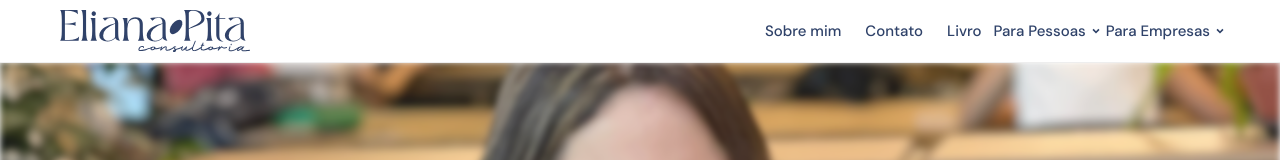
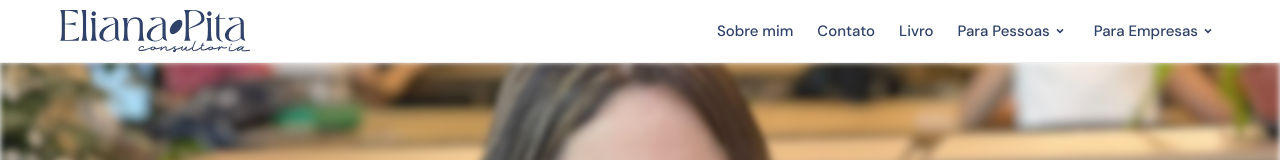
Before and after one commit to Kazu-Kadota/eliana-site, a React (Create React App) app: page / in a window 1280 px wide. Shown: the top 160 px of the page. Built offline with nearby package versions, Linux system fonts and the light colour scheme.

Commit message:
feat: implement header dropdown desktop

```diff
--- a/src/components/heading/desktop/index.tsx
+++ b/src/components/heading/desktop/index.tsx
@@ -1,4 +1,4 @@
-import React, { Fragment, useState } from 'react'
+import React, { useState } from 'react'
 import { Collapse } from 'react-collapse'
 
 import { HeaderListContentType } from 'src/types/heading'
@@ -6,6 +6,7 @@ import { ChevronArrowIcon } from '../styles'
 
 import {
   HeaderButtonList,
+  HeaderDesktopItem,
   HeaderListContent,
   HeaderSubListContent,
 } from './styles'
@@ -26,27 +27,22 @@ const HeaderDesktopList: React.FC<HeaderDesktopListProps> = ({ content }) => {
   }
 
   return (
-    <Fragment>
-      <HeaderButtonList
-        onClick={() => {
-          setSubListShown((value) => !value)
-        }}
-      >
-        <h2>{content.title}</h2>
-        <ChevronArrowIcon size={20} $isOpen={isSubListShown} />
-      </HeaderButtonList>
-      {/* <Collapse isOpened={isSubListShown}> */}
-      {isSubListShown && (
-        <ul>
+    <HeaderButtonList
+      onMouseEnter={() => setSubListShown(true)}
+      onMouseLeave={() => setSubListShown(false)}
+    >
+      <h2>{content.title}</h2>
+      <ChevronArrowIcon size={20} $isOpen={isSubListShown} />
+      <HeaderDesktopItem>
+        <Collapse isOpened={isSubListShown}>
           {content.subList.map((sublist) => (
             <HeaderSubListContent key={sublist.title}>
               <a href={sublist.link}>{sublist.title}</a>
             </HeaderSubListContent>
           ))}
-        </ul>
-      )}
-      {/* </Collapse> */}
-    </Fragment>
+        </Collapse>
+      </HeaderDesktopItem>
+    </HeaderButtonList>
   )
 }
 
--- a/src/components/heading/desktop/styles.ts
+++ b/src/components/heading/desktop/styles.ts
@@ -1,7 +1,6 @@
 import styled from 'styled-components'
 
 import config from 'src/styles/config'
-import { RiArrowDropDownLine } from 'react-icons/ri'
 
 const colors = config.theme.colors
 const font_size = config.theme.font_sizes
@@ -24,17 +23,20 @@ export const HeaderListContent = styled.li`
   }
 `
 
-export const HeaderButtonList = styled.button`
+export const HeaderButtonList = styled.div`
   display: flex;
   align-items: center;
   border: none;
   background: ${colors.others.white};
+  padding: 2.1rem 1.2rem;
+  position: relative;
 
   h2 {
     cursor: default;
     color: ${colors.base.blue.shade_1};
     font-weight: 500;
-    font-size: ${font_size.sp.md}
+    font-size: ${font_size.sp.md};
+    text-align: center;
   }
 `
 
@@ -48,3 +50,16 @@ export const HeaderSubListContent = styled(HeaderListContent)`
     left: 25%;
   }
 `
+
+export const HeaderDesktopItem = styled.ul`
+  position: absolute;
+  top: 100%;
+  left: 0;
+  right: 0;
+  background-color: ${colors.others.white};
+
+  a {
+    display: block;
+    text-align: center;
+  }
+`
```
